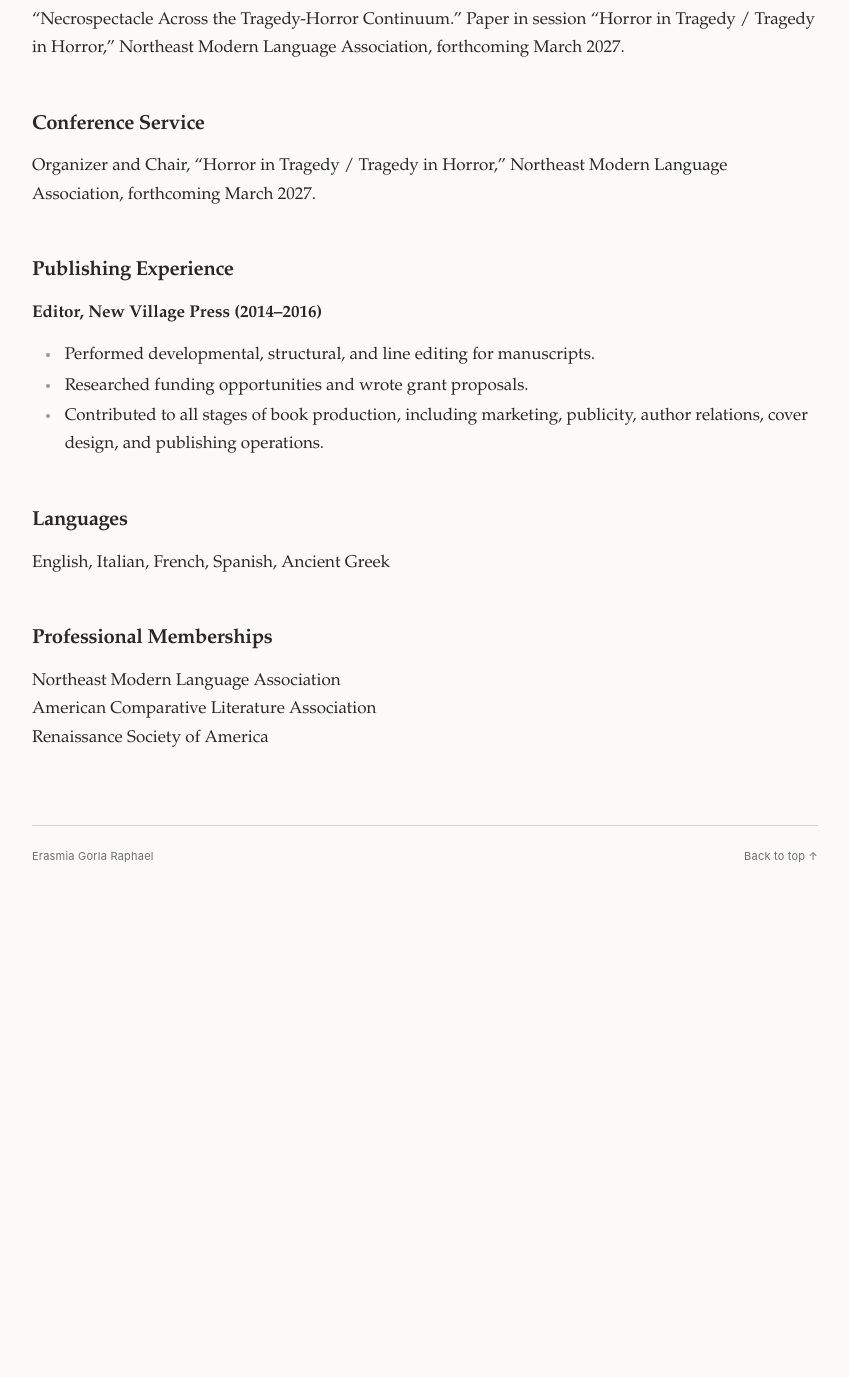
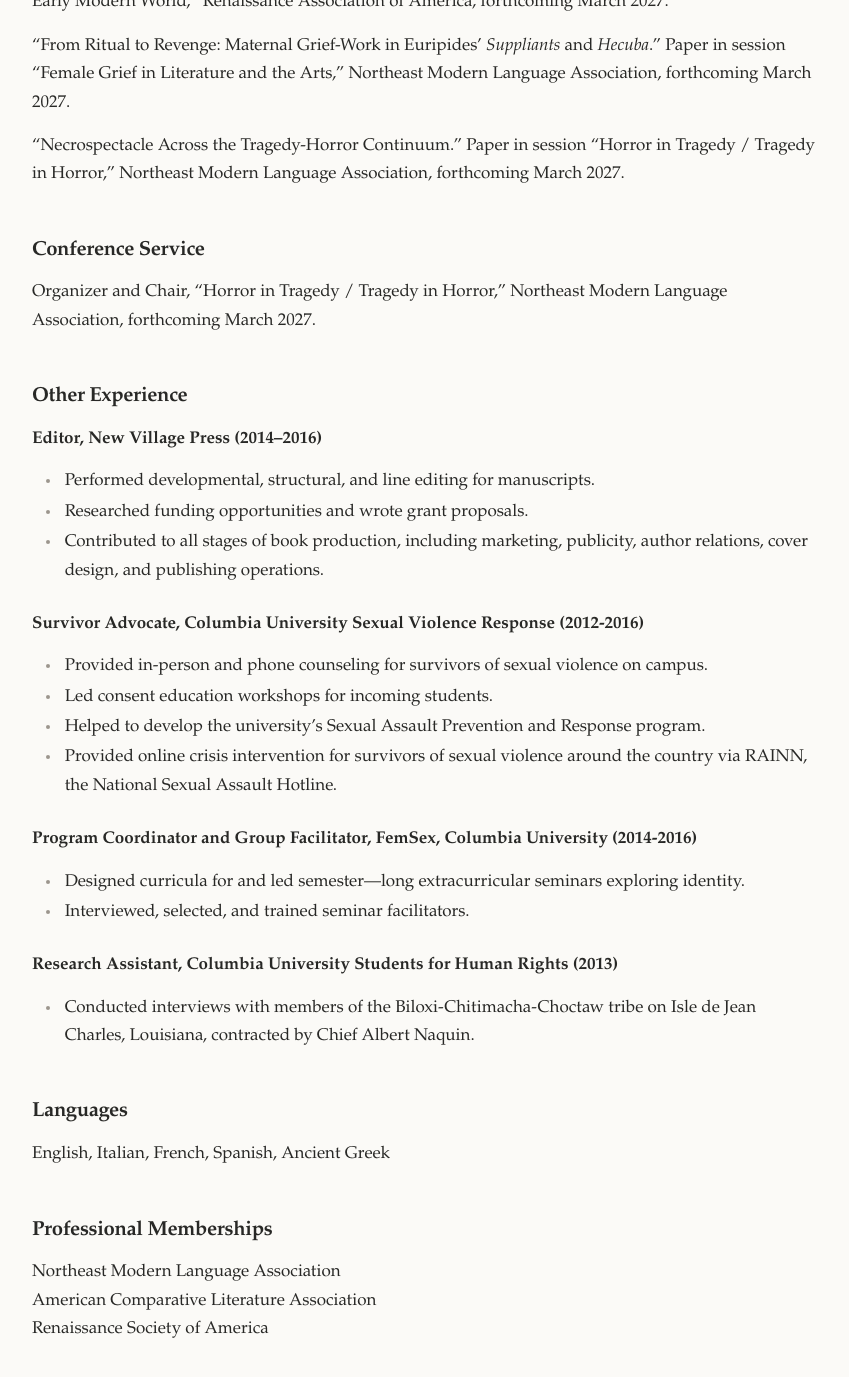
Before and after one commit to erasmiagorla/erasmiagorla.github.io, a Jekyll site: the page built from index.md, in a window 1280 px wide and 1400 px high, scrolled down 1750 px. Shown: the top 1377 px of the window, without its empty margins (215-1064 px from the left). Built offline with Jekyll 4.4.1, drawn with Linux system fonts in a browser that asks for light colours; before the commit the page ends 2654 px from its top, so only the background shows below that; some of the changed text lies outside the part shown.

Commit message:
Update index.md

```diff
--- a/index.md
+++ b/index.md
@@ -38,6 +38,11 @@ Millicent McIntosh Award, Barnard College, Columbia University (2015)
 - Designed and taught college-ready English courses for eleventh-grade (2022–24) and ninth-grade (2016–2022) students.
 - Served as English Department Chair (2022–24), Model Teacher (2021–24), and Grade Team Lead (2021-24).
 - Directed the school’s annual Shakespeare Festival (2016–2022).
+- Designed and taught a Feminist Literature elective course for eleventh- and twelfth-grade students.
+
+**Tutor, Bronx Hope, Passages Academy (2014-2016)**
+
+- Designed and led academic instruction for students in juvenile detention.
 
 ## Conference Papers
 
@@ -51,13 +56,28 @@ Millicent McIntosh Award, Barnard College, Columbia University (2015)
 
 Organizer and Chair, “Horror in Tragedy / Tragedy in Horror,” Northeast Modern Language Association, forthcoming March 2027.
 
-## Publishing Experience
+## Other Experience
 
 **Editor, New Village Press (2014–2016)**
 
 - Performed developmental, structural, and line editing for manuscripts.
 - Researched funding opportunities and wrote grant proposals.
 - Contributed to all stages of book production, including marketing, publicity, author relations, cover design, and publishing operations.
+
+**Survivor Advocate, Columbia University Sexual Violence Response (2012-2016)**
+
+- Provided in-person and phone counseling for survivors of sexual violence on campus.
+- Led consent education workshops for incoming students.
+- Helped to develop the university’s Sexual Assault Prevention and Response program.
+- Provided online crisis intervention for survivors of sexual violence around the country via RAINN, the National Sexual Assault Hotline.
+
+**Program Coordinator and Group Facilitator, FemSex, Columbia University (2014-2016)**
+- Designed curricula for and led semester—long extracurricular seminars exploring identity.
+- Interviewed, selected, and trained seminar facilitators.
+
+**Research Assistant, Columbia University Students for Human Rights (2013)**
+
+- Conducted interviews with members of the Biloxi-Chitimacha-Choctaw tribe on Isle de Jean Charles, Louisiana, contracted by Chief Albert Naquin.
 
 
 ## Languages
```
